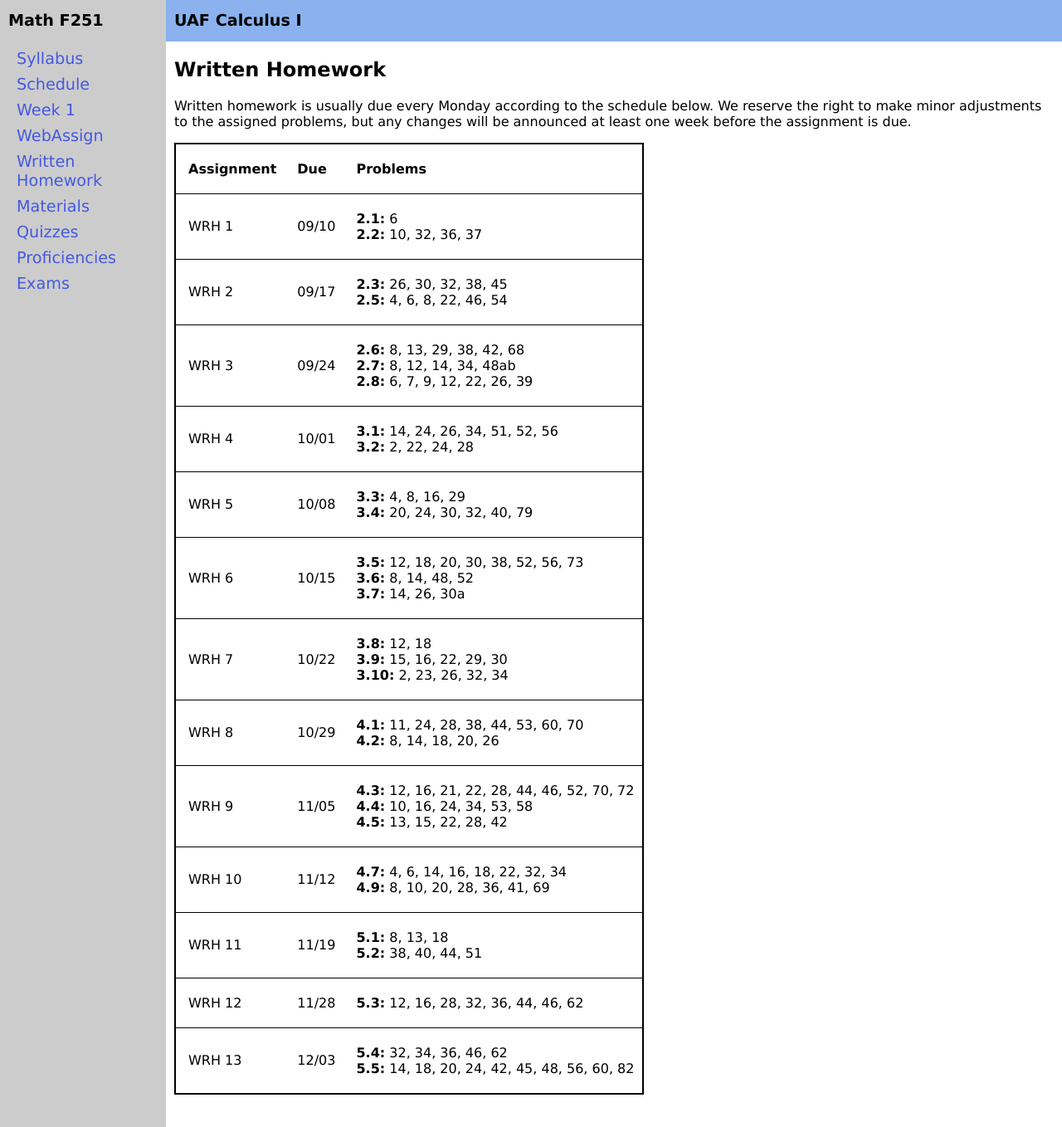
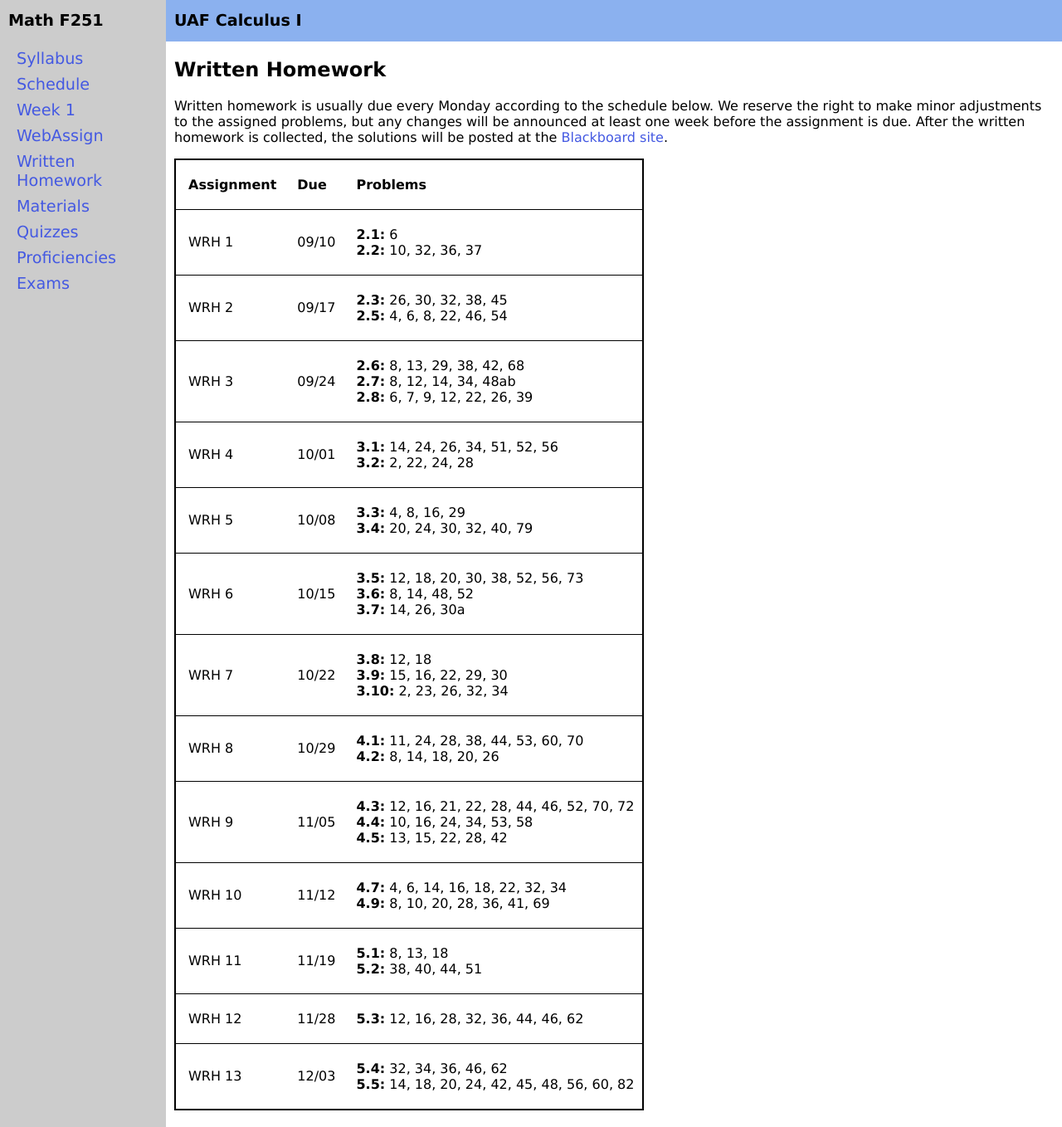
Before and after one commit to uaf-math/calc1, a Jekyll site: the page built from writtenhomework.md, in a window 1280 px wide and 1358 px high. Shown: the whole window at 83% size. Built offline with Jekyll 4.4.1, drawn with Linux system fonts in a browser that asks for light colours.

Commit message:
minor: pointer to solutions of WRH

```diff
--- a/writtenhomework.md
+++ b/writtenhomework.md
@@ -5,9 +5,6 @@ title: Written Homework
 
 ## Written Homework
 
-Written homework is usually due every Monday according to the
-schedule below.  We reserve the right to make minor adjustments to
-the assigned problems, but any changes will be announced at least one
-week before the assignment is due.
+Written homework is usually due every Monday according to the schedule below.  We reserve the right to make minor adjustments to the assigned problems, but any changes will be announced at least one week before the assignment is due.  After the written homework is collected, the solutions will be posted at the [Blackboard site](https://classes.alaska.edu/).
 
 {% include homeworktable.md  data=site.data.written-homework%}
```
